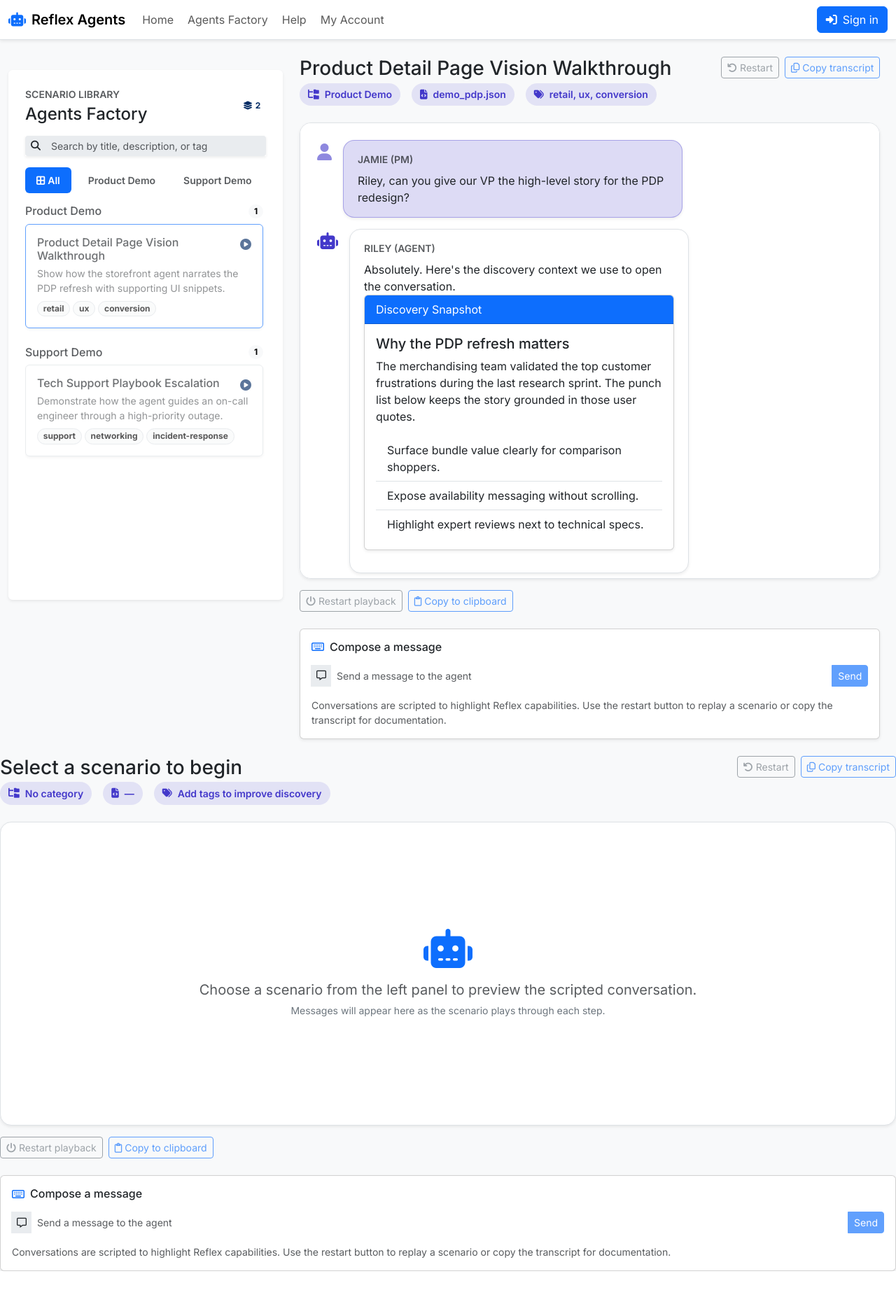
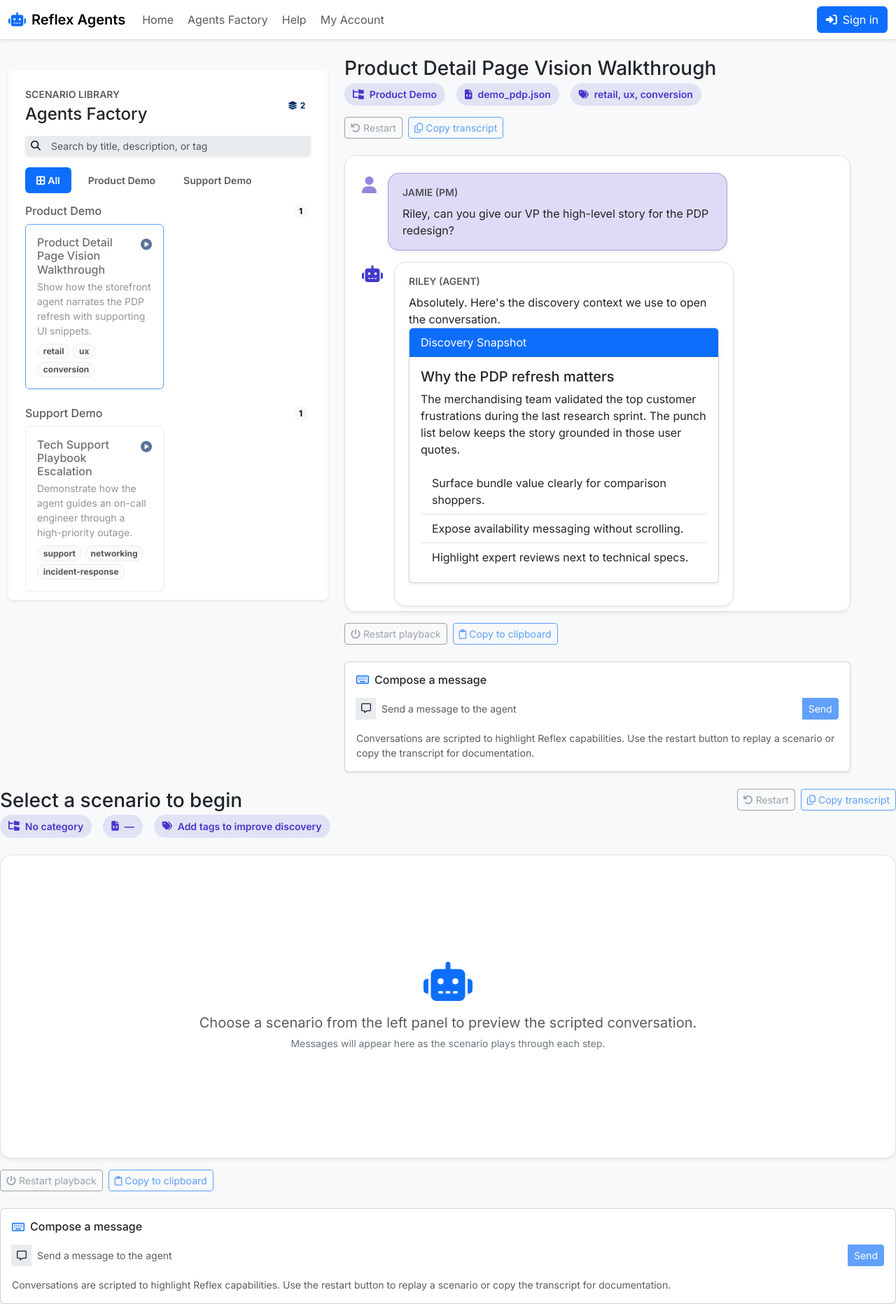
Before and after one commit to zageabb/reflex_AgentDemo, a Flask app: page /?scenario=demo_pdp in a window 1280 px wide. Shown: the whole page at 70% size. Before the commit the page ends 1816 px from the top, so only its background shows below. Run offline with Flask 3, Linux system fonts and the light colour scheme.

Commit message:
Improve scenario library layout

```diff
--- a/app/static/css/styles.css
+++ b/app/static/css/styles.css
@@ -1,5 +1,5 @@
 :root {
-  --sidebar-width: 26rem;
+  --sidebar-width: 30rem;
   --scenario-accent: var(--bs-primary);
   --scenario-accent-soft: rgba(37, 99, 235, 0.1);
 }
@@ -230,7 +230,13 @@
 }
 
 .scenario-grid {
-  grid-template-columns: repeat(auto-fit, minmax(15rem, 1fr));
+  grid-template-columns: repeat(auto-fit, minmax(13rem, 1fr));
+}
+
+@media (min-width: 1200px) {
+  .scenario-grid {
+    grid-template-columns: repeat(2, minmax(0, 1fr));
+  }
 }
 
 .scenario-sidebar .nav-link.active {
--- a/app/templates/base.html
+++ b/app/templates/base.html
@@ -63,10 +63,10 @@
           {% set sidebar_content %}{% block sidebar %}{% endblock %}{% endset %}
           <div class="row g-4 flex-xl-nowrap" id="layout-grid">
             {% if sidebar_content | trim %}
-              <aside class="col-12 col-xl-4 col-xxl-3" id="page-sidebar">
+              <aside class="col-12 col-xl-5 col-xxl-4" id="page-sidebar">
                 {{ sidebar_content | safe }}
               </aside>
-              <main class="col-12 col-xl-8 col-xxl-9" id="page-content" role="main">
+              <main class="col-12 col-xl-7 col-xxl-8" id="page-content" role="main">
                 {{ self.content() }}
               </main>
             {% else %}
```
